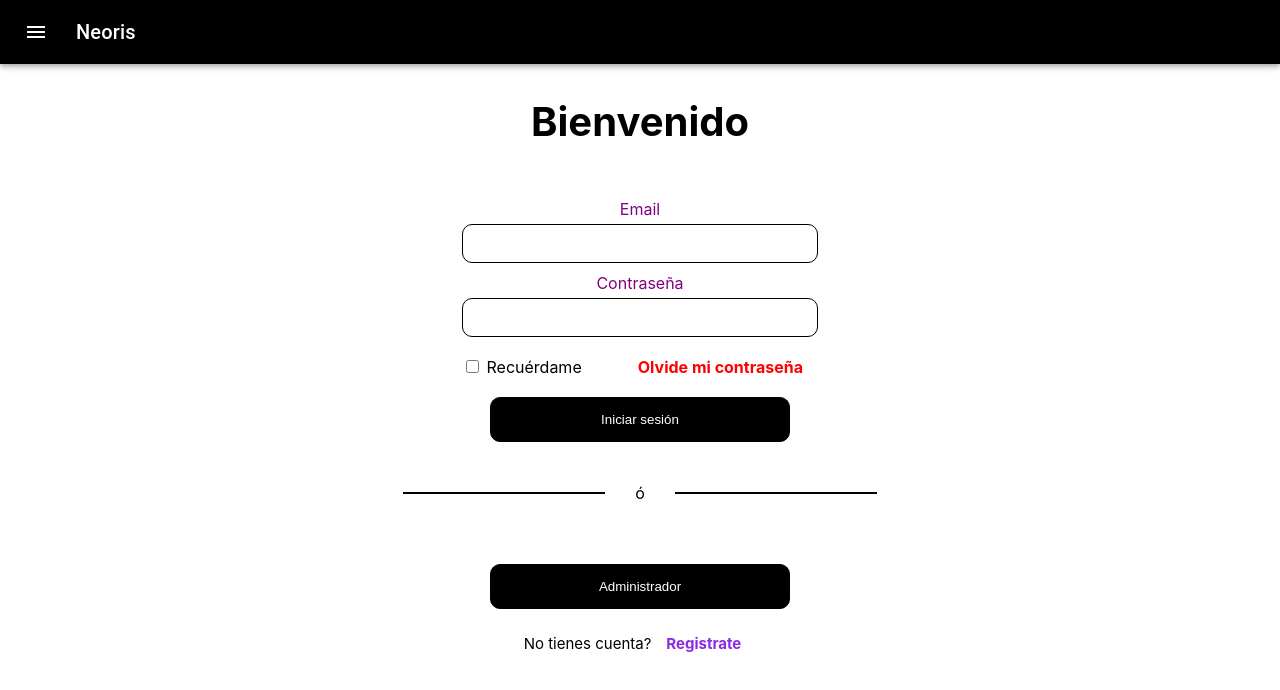
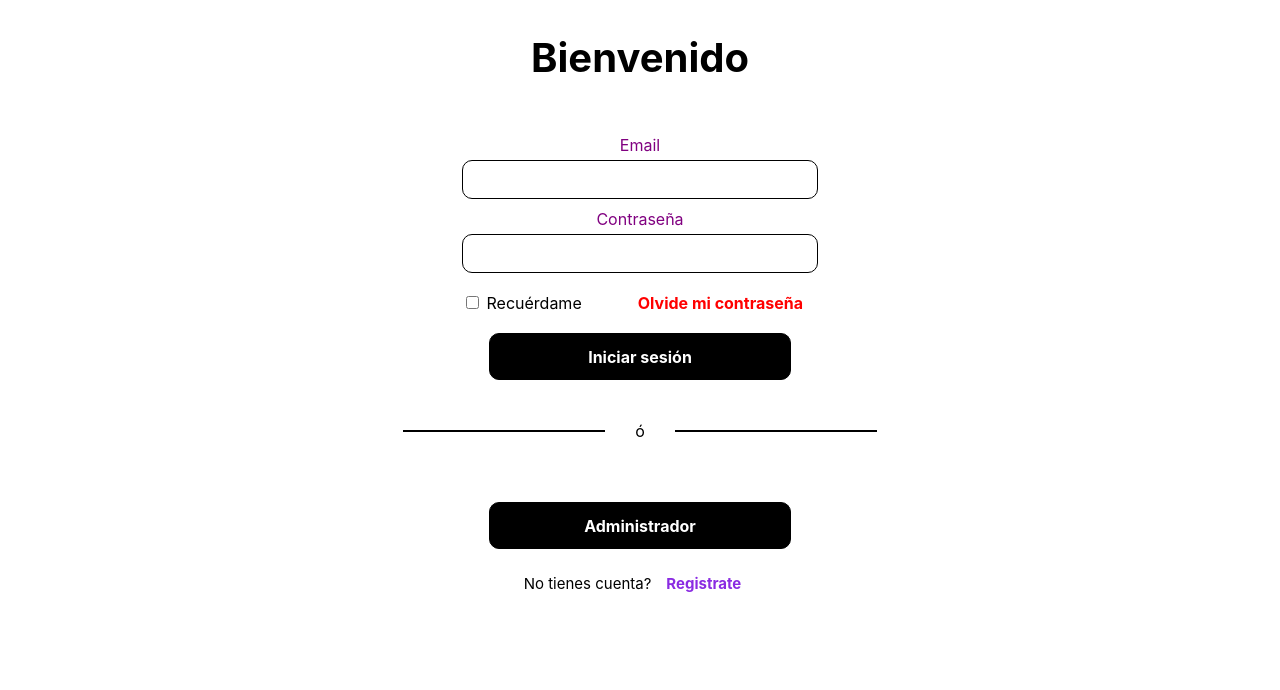
Before and after one commit to EmilioVidal/NeorisBloque, a React (Create React App) app in the folder nerisbloque-app/: page / in a window 1280 px wide. Shown: the top 690 px of the page. Built offline with nearby package versions, Linux system fonts and the light colour scheme.

Commit message:
le quite lo del appbar, y puse lo del link a log in

```diff
--- a/nerisbloque-app/src/App.js
+++ b/nerisbloque-app/src/App.js
@@ -1,5 +1,4 @@
 import Footer from "./components/Footer"
-import AppBar from "./components/AppBar"
 import Bienvenido from './components/Bienvenido';
 import CreaCuenta from './components/CreaCuenta';
 import AdminLog from './components/AdminLog';
@@ -19,7 +18,6 @@ function App() {
   return (
     <div>
         <BrowserRouter>
-            <AppBar />
             <Routes>
                 <Route path="/" element={<Bienvenido />} />
                 <Route path="/bienvenido" element={<Bienvenido />} />
--- a/nerisbloque-app/src/components/AdminView.jsx
+++ b/nerisbloque-app/src/components/AdminView.jsx
@@ -3,6 +3,8 @@ import Slider from 'react-slick';
 import "slick-carousel/slick/slick.css";
 import "slick-carousel/slick/slick-theme.css";
 import "./AdminView.css"
+import AppBar from "../components/AppBar"
+
 
 function AdminView() {
     var settings = {
@@ -15,6 +17,7 @@ function AdminView() {
       };
   return (
     <div>
+    <AppBar />
       <div id='panel-Admin'>
         <h2>Panel Administración</h2>
         <div id='admin-info'>
--- a/nerisbloque-app/src/components/Bienvenido.css
+++ b/nerisbloque-app/src/components/Bienvenido.css
@@ -38,6 +38,7 @@
 
 .inicialS,
 .AdminB{
+    display: flex;
     background-color: black;
     border: 1px solid black;
     color: white;
@@ -45,16 +46,18 @@
     height: 45px;
     border-radius: 10px;
     margin-top: 20px;
-
+    text-align: center;
+    justify-content: center; /* Centra horizontalmente */
+    align-items: center; /* Centra verticalmente */
 }
-
+.inicialS{
+    background-color: rgb(0, 0, 0);
+}
 #lineaS{
     display: flex;
     flex-direction: row;
     align-items: center;
-}
-
-#lineaS span{
+    cursor: pointer;
 }
 
 .linea-horizontal{
--- a/nerisbloque-app/src/components/Bienvenido.jsx
+++ b/nerisbloque-app/src/components/Bienvenido.jsx
@@ -1,5 +1,6 @@
 import React from 'react'
 import './Bienvenido.css'
+import { Link } from 'react-router-dom';
 
 function Bienvenido() {
   return (
@@ -23,9 +24,7 @@ function Bienvenido() {
             </label>
             <a href="">Olvide mi contraseña</a>
         </div>
-
-        <button className='inicialS'>Iniciar sesión</button>
-
+        <Link to="/game" className='inicialS'>Iniciar sesión</Link>
         <div id='lineaS'>
             <div className='linea-horizontal'></div>
             <span>ó</span>
@@ -33,8 +32,7 @@ function Bienvenido() {
         </div>
 
 
-
-        <button className='AdminB'>Administrador</button>
+        <Link to="/adminLog" className='AdminB'>Administrador</Link>
 
 
     </div>
--- a/nerisbloque-app/src/components/EditP.jsx
+++ b/nerisbloque-app/src/components/EditP.jsx
@@ -3,12 +3,15 @@ import Backbtn from '../img/BackBTN.png'
 import userImage from '../img/User.png';
 import CambiarNombre from '../img/CMbtn.png';
 import CambiarDatos from '../img/CDbtn.png';
+import AppBar from "../components/AppBar"
+
 
 import './EditP.css';
 
 function EditP() {
   return (
     <div>
+        <AppBar />
         <header>
             <div id = "arriba-edit">
                 <button type='button' id='boton-atras'  onClick={() => console.log("hola")}><img src={Backbtn} alt="Flecha para atras" /></button>
--- a/nerisbloque-app/src/components/Game.jsx
+++ b/nerisbloque-app/src/components/Game.jsx
@@ -2,9 +2,12 @@ import React from "react";
 import { Button } from '@mui/material';
 import Box from '@mui/material/Box';
 import './Game.css';
+import AppBar from "../components/AppBar"
 
 const Game = ({count, plus, minus}) => {
   return (
+    <div>
+        <AppBar />
         <div className="gamepage">
         <h1>Game</h1>
         <Box sx={{
@@ -37,6 +40,7 @@ const Game = ({count, plus, minus}) => {
                 </Button>
         </div>
       </div>
+    </div>
   );
 };
 
--- a/nerisbloque-app/src/components/Rewards.jsx
+++ b/nerisbloque-app/src/components/Rewards.jsx
@@ -2,6 +2,7 @@ import * as React from 'react';
 import { Card, CardActionArea, CardMedia, Box } from '@mui/material';
 import TheScore from '../components/Score'
 import './Rewards.css';
+import AppBar from "../components/AppBar"
 
 const RewardCard = ({ image, alt }) => {
   const [isFlipped, setIsFlipped] = React.useState(false);
@@ -31,6 +32,7 @@ const RewardCard = ({ image, alt }) => {
 const Rewards = () => {
   return (
     <div>
+        <AppBar />
         <TheScore />
       <Box
         sx={{
--- a/nerisbloque-app/src/components/Usuario.jsx
+++ b/nerisbloque-app/src/components/Usuario.jsx
@@ -3,12 +3,14 @@ import Backbtn from '../img/BackBTN.png'
 import userImage from '../img/User.png';
 import LOGOUTbtn from '../img/LOGOUTbtn.png'
 import currency from '../img/Digital Currency Logo.png';
+import AppBar from "../components/AppBar"
 
 import './Usuario.css'
 
 function Usuario() {
   return (
     <div>
+        <AppBar />
         <header>
             <div id = "arriba-us">
                 <button type='button' id='boton-atras'  onClick={() => console.log("hola")}><img src={Backbtn} alt="Flecha para atras" /></button>
```
Lines whose indentation alone changed are shown as unchanged.
